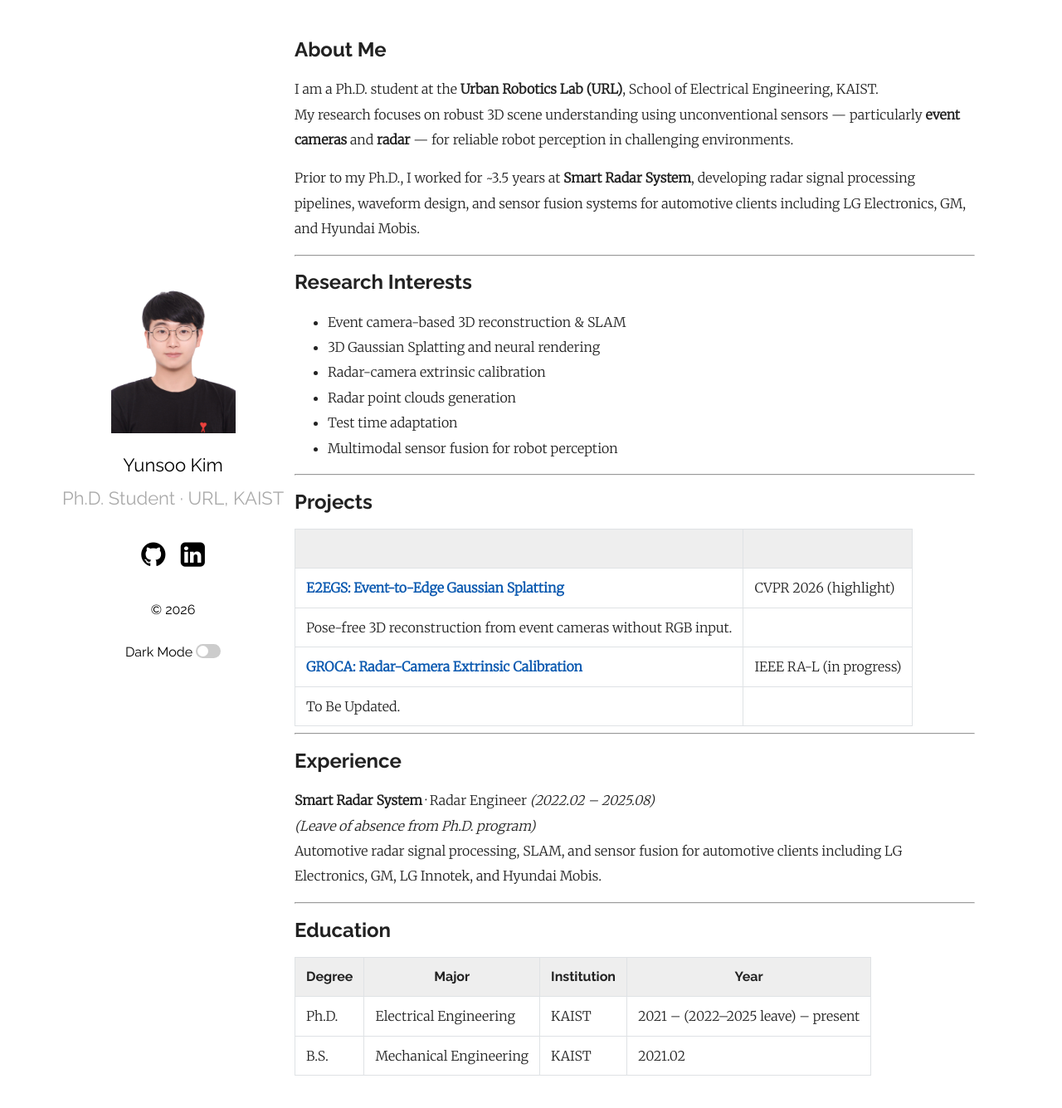
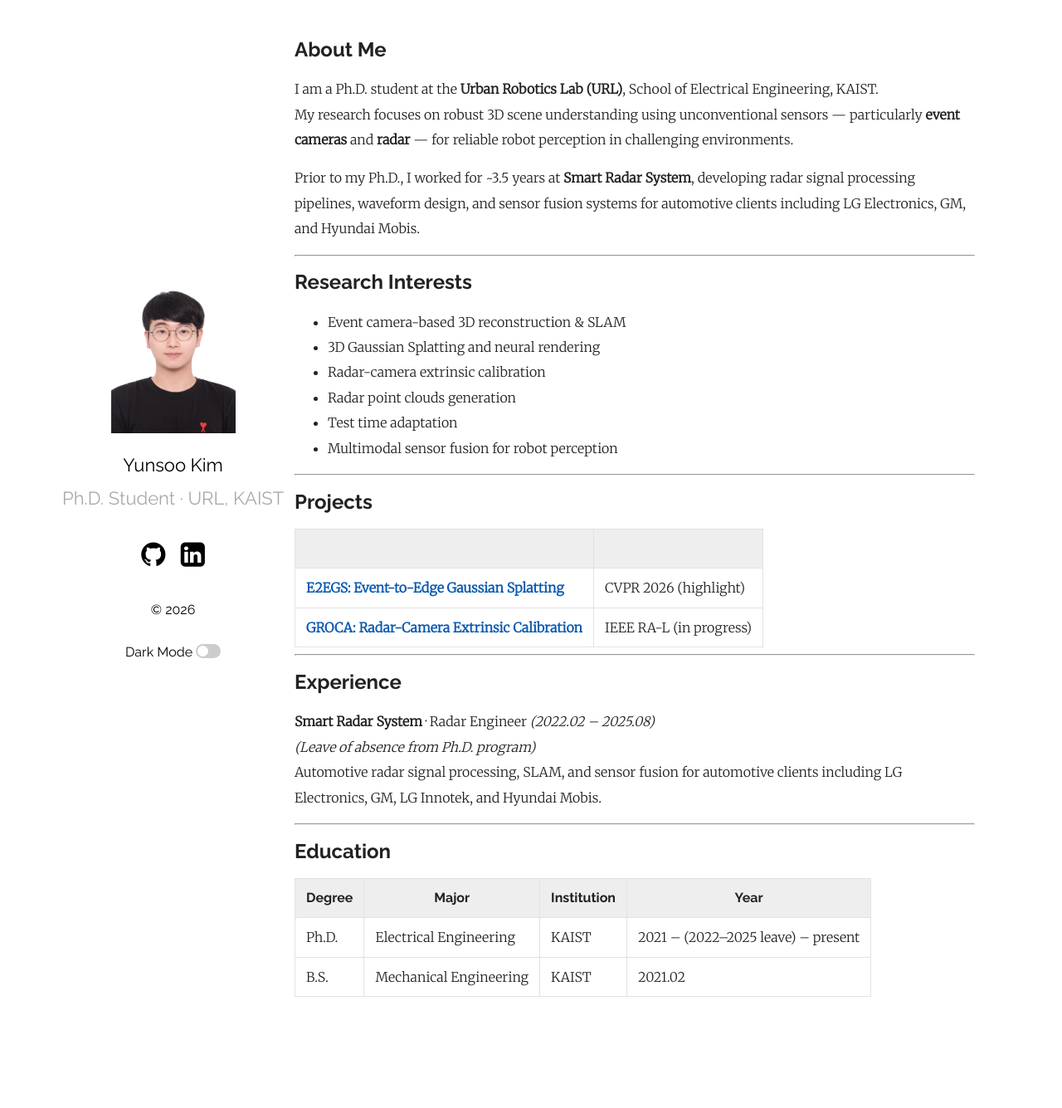
Before and after one commit to YunsooKim/YunsooKim.github.io, a Jekyll site: the page built from index.markdown, in a window 1280 px wide and 1341 px high. Shown: the top 1335 px of the window at 83% size. Built offline with Jekyll 4.4.1, drawn with Linux system fonts in a browser that asks for light colours.

Commit message:
Minor revision

```diff
--- a/_config.yml
+++ b/_config.yml
@@ -1,4 +1,4 @@
-title: Your awesome title
+title: Yunsoo Kim
 author: Yunsoo Kim
 email: dbstn1121@kaist.ac.kr
 description: > # this means to ignore newlines until "show_exerpts:"
--- a/index.markdown
+++ b/index.markdown
@@ -29,9 +29,7 @@ Prior to my Ph.D., I worked for ~3.5 years at **Smart Radar System**, developing
 | | |
 |---|---|
 | **[E2EGS: Event-to-Edge Gaussian Splatting](/projects/e2egs/)** | CVPR 2026 (highlight) |
-| Pose-free 3D reconstruction from event cameras without RGB input. | |
 | **[GROCA: Radar-Camera Extrinsic Calibration](/projects/groca/)** | IEEE RA-L (in progress) |
-| To Be Updated. | |
 
 ---
 
```
